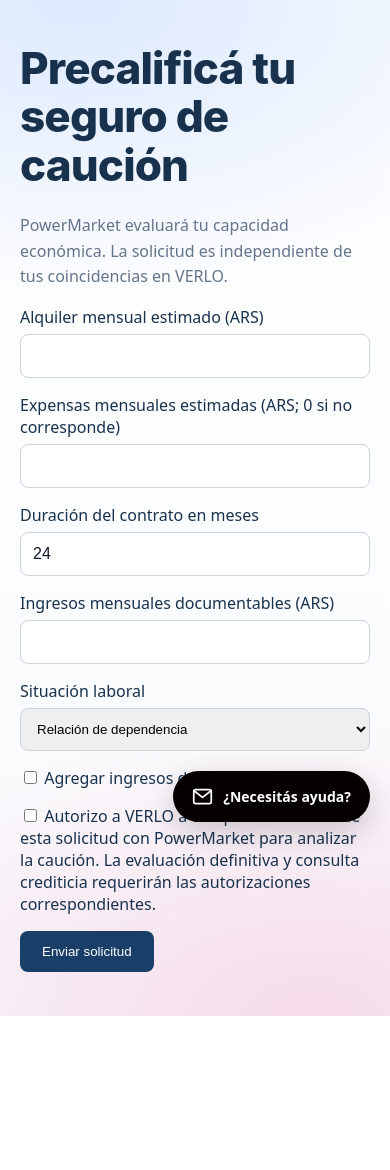
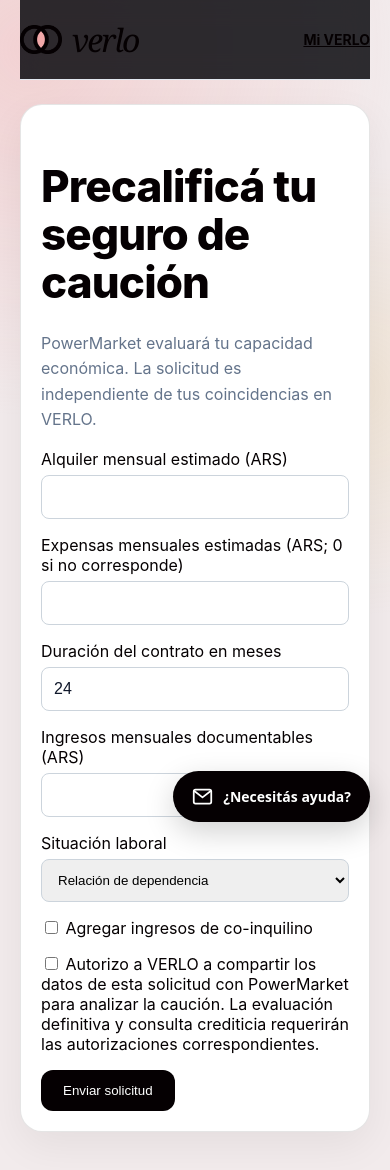
Before and after one commit to rentverlo-dotcom/verlo, a Next.js app: page /caucion/solicitar in a window 390 px wide. Shown: the top 1170 px of the page. Before the commit the page ends 1016 px from the top, so only its background shows below. Built offline with nearby package versions, Linux system fonts and the light colour scheme; no server answers.

Commit message:
fix(caucion): restore shared VerloBrand and Mi VERLO navigation on application page

```diff
--- a/app/caucion/solicitar/page.tsx
+++ b/app/caucion/solicitar/page.tsx
@@ -1,5 +1,6 @@
 "use client"
 import {useState} from "react"
+import VerloBrand from "@/components/VerloBrand"
 export default function CaucionApplication(){
  const [rent,setRent]=useState(""),[expenses,setExpenses]=useState(""),[income,setIncome]=useState(""),[months,setMonths]=useState("24")
  const [employment,setEmployment]=useState("salary_receipt"),[hasCo,setHasCo]=useState(false),[coIncome,setCoIncome]=useState("")
@@ -16,9 +17,11 @@ export default function CaucionApplication(){
  async function upload(e:React.FormEvent<HTMLFormElement>){e.preventDefault();setUploading(true);setUploadMessage("");const form=e.currentTarget;const data=new FormData(form);data.set("access",new URLSearchParams(window.location.search).get("access")||"");data.set("application_id",applicationId);const res=await fetch("/api/powermarket/documents",{method:"POST",body:data}).catch(()=>null);const result=await res?.json().catch(()=>({}));setUploadMessage(res?.ok?"Comprobante guardado. Podés subir otro.":result?.error||"Error al subir");if(res?.ok)form.reset();setUploading(false)}
  const input:React.CSSProperties={display:"block",width:"100%",boxSizing:"border-box",padding:12,border:"1px solid #ccd4dc",borderRadius:8,marginTop:6}
  const label:React.CSSProperties={display:"block",marginBottom:16}
- return <main style={{maxWidth:640,margin:"44px auto",padding:"0 20px",fontFamily:"system-ui,sans-serif",color:"#18324e"}}>
+ return <main style={{minHeight:"100vh",padding:"0 20px 64px",fontFamily:"Inter,system-ui,sans-serif",color:"#050002",background:"radial-gradient(circle at 8% 4%,rgba(242,168,169,.38),transparent 30%),radial-gradient(circle at 92% 32%,rgba(231,199,118,.18),transparent 25%),#f2ebec"}}>
+  <header style={{maxWidth:1080,margin:"0 auto",minHeight:80,display:"flex",alignItems:"center",justifyContent:"space-between",gap:16}}><VerloBrand width={42}/><a href="/mi-verlo" style={{color:"#050002",fontSize:14,fontWeight:650,textDecoration:"underline"}}>Mi VERLO</a></header>
+  <section style={{maxWidth:640,margin:"24px auto",padding:"clamp(20px,5vw,36px)",background:"#fff",borderRadius:22,border:"1px solid rgba(5,0,2,.10)",boxShadow:"0 14px 40px rgba(5,0,2,.06)"}}>
   <h1>Precalificá tu seguro de caución</h1><p>PowerMarket evaluará tu capacidad económica. La solicitud es independiente de tus coincidencias en VERLO.</p>
-  {done?<section><h2>Solicitud enviada</h2><p>PowerMarket revisará tus datos. VERLO te informará los próximos pasos por email.</p><form onSubmit={upload} style={{display:"grid",gap:12}}><h3>Comprobantes de ingresos</h3><p>Adjuntá los últimos tres recibos de sueldo o la documentación de facturación correspondiente. No subas el DNI en este formulario.</p><select style={input} name="kind" required><option value="salary_receipt">Recibo de sueldo</option><option value="billing_proof">Factura / comprobante monotributo</option><option value="co_tenant_income_proof">Ingresos del co-inquilino</option></select><input style={input} name="file" type="file" accept=".pdf,image/jpeg,image/png,image/webp" required/><button disabled={uploading||!applicationId} style={{background:"#193f68",color:"white",padding:12,border:0,borderRadius:8}}>{uploading?"Subiendo…":"Guardar comprobante"}</button>{uploadMessage&&<p role="status">{uploadMessage}</p>}</form><p><a href="/mi-verlo">Ir a Mi VERLO</a></p></section>:
+  {done?<section><h2>Solicitud enviada</h2><p>PowerMarket revisará tus datos. VERLO te informará los próximos pasos por email.</p><form onSubmit={upload} style={{display:"grid",gap:12}}><h3>Comprobantes de ingresos</h3><p>Adjuntá los últimos tres recibos de sueldo o la documentación de facturación correspondiente. No subas el DNI en este formulario.</p><select style={input} name="kind" required><option value="salary_receipt">Recibo de sueldo</option><option value="billing_proof">Factura / comprobante monotributo</option><option value="co_tenant_income_proof">Ingresos del co-inquilino</option></select><input style={input} name="file" type="file" accept=".pdf,image/jpeg,image/png,image/webp" required/><button disabled={uploading||!applicationId} style={{background:"#050002",color:"white",padding:12,border:0,borderRadius:12}}>{uploading?"Subiendo…":"Guardar comprobante"}</button>{uploadMessage&&<p role="status">{uploadMessage}</p>}</form><p><a href="/mi-verlo">Ir a Mi VERLO</a></p></section>:
   <form onSubmit={submit}>
    <label style={label}>Alquiler mensual estimado (ARS)<input style={input} type="number" min="1" required value={rent} onChange={e=>setRent(e.target.value)}/></label>
    <label style={label}>Expensas mensuales estimadas (ARS; 0 si no corresponde)<input style={input} type="number" min="0" required value={expenses} onChange={e=>setExpenses(e.target.value)}/></label>
@@ -29,7 +32,7 @@ export default function CaucionApplication(){
    {hasCo&&<label style={label}>Ingresos mensuales de co-inquilino (ARS)<input style={input} type="number" min="0" required value={coIncome} onChange={e=>setCoIncome(e.target.value)}/></label>}
    <label style={label}><input type="checkbox" required checked={consent} onChange={e=>setConsent(e.target.checked)}/> Autorizo a VERLO a compartir los datos de esta solicitud con PowerMarket para analizar la caución. La evaluación definitiva y consulta crediticia requerirán las autorizaciones correspondientes.</label>
    {message&&<p role="alert" style={{color:"#a32222"}}>{message}</p>}
-   <button disabled={busy} style={{background:"#193f68",border:0,color:"white",padding:"13px 22px",borderRadius:8,cursor:"pointer"}}>{busy?"Enviando…":"Enviar solicitud"}</button>
+   <button disabled={busy} style={{background:"#050002",border:0,color:"white",padding:"13px 22px",borderRadius:12,cursor:"pointer"}}>{busy?"Enviando…":"Enviar solicitud"}</button>
   </form>}
- </main>
+ </section></main>
 }
```
